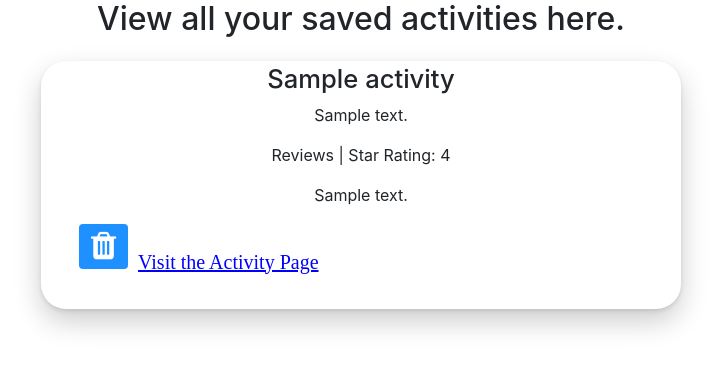
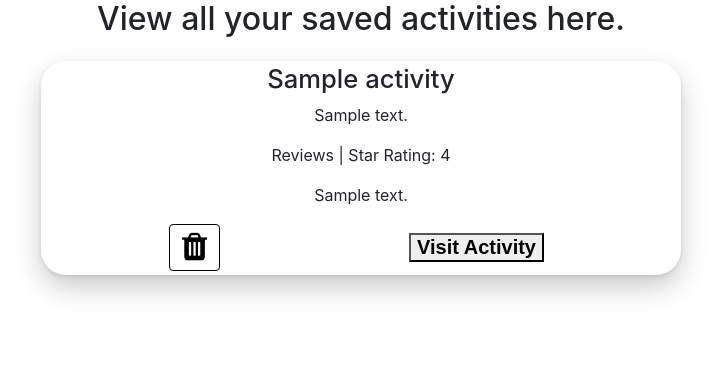
Before and after one commit to truonging/Tourist-Attraction-Locator, a Flask app: page /owned_activities in a window 1280 px wide. Shown: the part 56-425 px from the top of the page, without its empty margins (279-1000 px from the left). Run offline with Flask 2, Linux system fonts and the light colour scheme; tables that the repository leaves empty or names only in its code hold one stand-in row (values such as "Sample post"); some libraries are stand-ins or nearby versions.

Commit message:
Set up a link directing to activity page from user_saved_activity page. can delete saved activities. testing added reviews

```diff
--- a/app.py
+++ b/app.py
@@ -36,7 +36,14 @@ def owned_activities():
             mydb.commit()
             print(mycursor.rowcount, "record(s) deleted")
             mycursor.close()
-        if request.form["action"] == "go_to_activity":
+        elif request.form["action"] == "go_to_activity":
+            ID = request.form["ID"]
+            mycursor = mydb.cursor()
+            sql = f"SELECT city, state, url FROM activities WHERE ID = '{ID}'"
+            mycursor.execute(sql)
+            city, state, url = mycursor.fetchone()
+            return redirect(url_for("activity", city=city, state=state, url=url))
+
             pass
     mycursor = mydb.cursor(dictionary=True)
     query = "SELECT * FROM activities"
@@ -119,7 +126,7 @@ def activity(url, city, state):
     if request.method == "POST":
         if request.form["save_activity"] == "True":
             mycursor = mydb.cursor()
-            sql = "INSERT INTO activities (title, address, reviewAmount, rating, description, city, state, url) VALUES (%s,%s,%s,%s,%s,%s,%s,%s)"
+            sql = "INSERT IGNORE INTO activities (title, address, reviewAmount, rating, description, city, state, url) VALUES (%s,%s,%s,%s,%s,%s,%s,%s)"
             val = save_activity_data(dct, city, state, url)
             mycursor.execute(sql, val)
             print(val)
--- a/static/style.css
+++ b/static/style.css
@@ -1,3 +1,4 @@
+
 .delbut {
   position: absolute;
   top: 8px;
@@ -6,9 +7,8 @@
 }
 
 .btn {
-  background-color: DodgerBlue; /* Blue background */
-  border: none; /* Remove borders */
-  color: white; /* White text */
+  border: 1px solid black; /* Remove borders */
+  color: black; /* White text */
   font-size: 16px; /* Set a font size */
   cursor: pointer; /* Mouse pointer on hover */
 }
@@ -141,3 +141,8 @@
 .flex-child:second-child {
     margin-right: 15px;
 }
+
+.item {
+  flex-basis: 100px;
+  margin: 5px;
+}
--- a/templates/owned_activities.html
+++ b/templates/owned_activities.html
@@ -13,19 +13,19 @@
                 <p>{{activity["reviewAmount"]}} Reviews | Star Rating: {{activity["rating"]}} </p>
                 <p>{{activity["description"]}}</p>
                 <div style="display:flex;">
-                    <form method="post" onsubmit="return confirm('ARE YOU SURE YOU WANT TO DELETE?');">
-                        <table style="display: inline-block;text-align:center;">
+                    <form method="post" onsubmit="return confirm('ARE YOU SURE YOU WANT TO DELETE?');" style="margin: auto; width: 60px;">
+                        <table>
                             <tr>
                                 <td><input type="hidden" name="ID" value="{{activity['ID']}}"></td>
                                 <td><button type="submit" class="btn" name="action" value="delete"><i class="fa fa-trash fa-2x"></i></button></td>
                             </tr>
                         </table>
                     </form>
-                    <form method="post">
-                        <table style="display: inline-block;">
+                    <form method="post" style="margin: auto; width: 150px;">
+                        <table>
                             <tr>
                                 <td><input type="hidden" name="ID" value="{{activity['ID']}}"></td>
-                                <td><button type="submit" class="link-button2" name="action" value="go_to_activity">Visit the Activity Page</button></td>
+                                <td><button type="submit" name="action" value="go_to_activity" style="font: bold 14px Arial;font-size: 20px;">Visit Activity</button></td>
                             </tr>
                         </table>
                     </form>
```
Also changed, not shown: templates/activity.html (+16 -1 lines).
